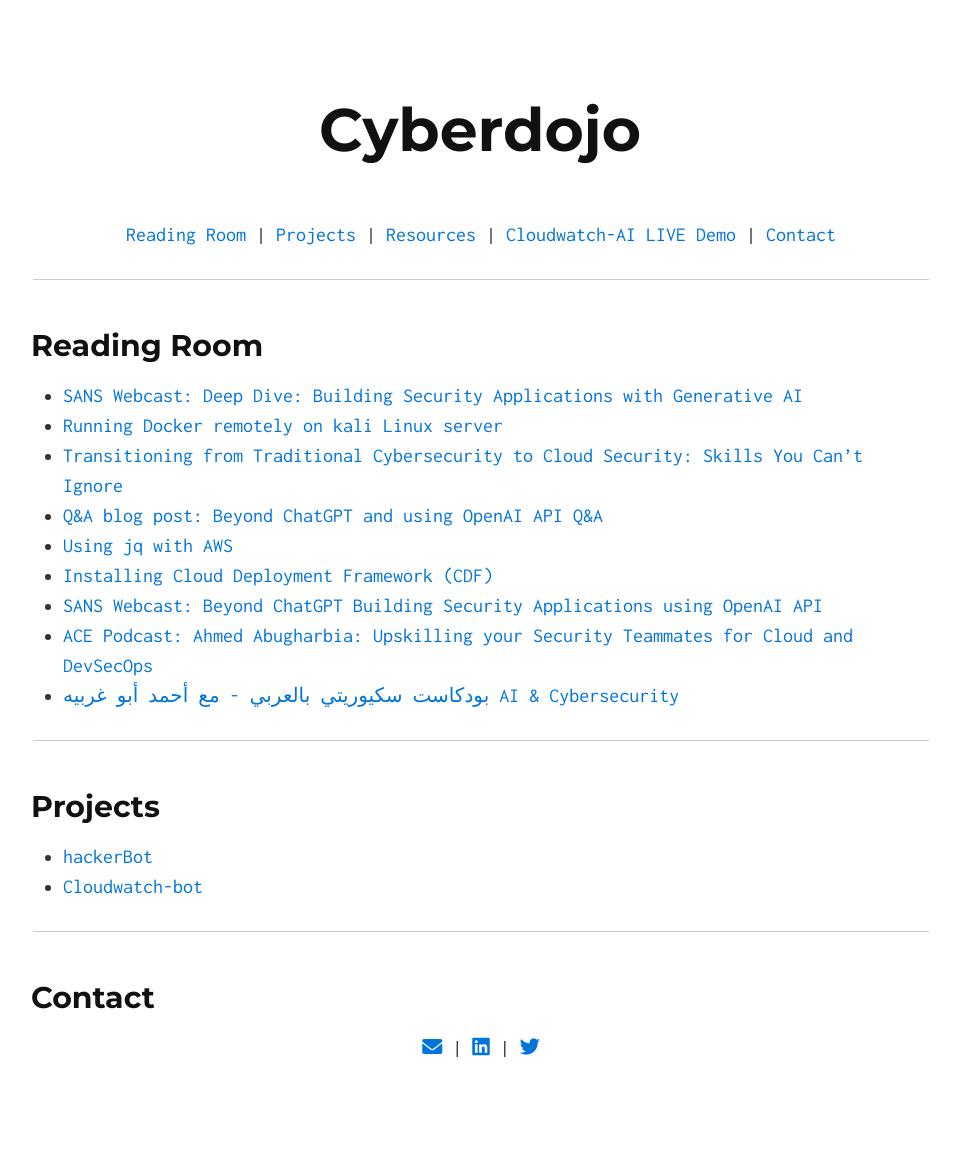
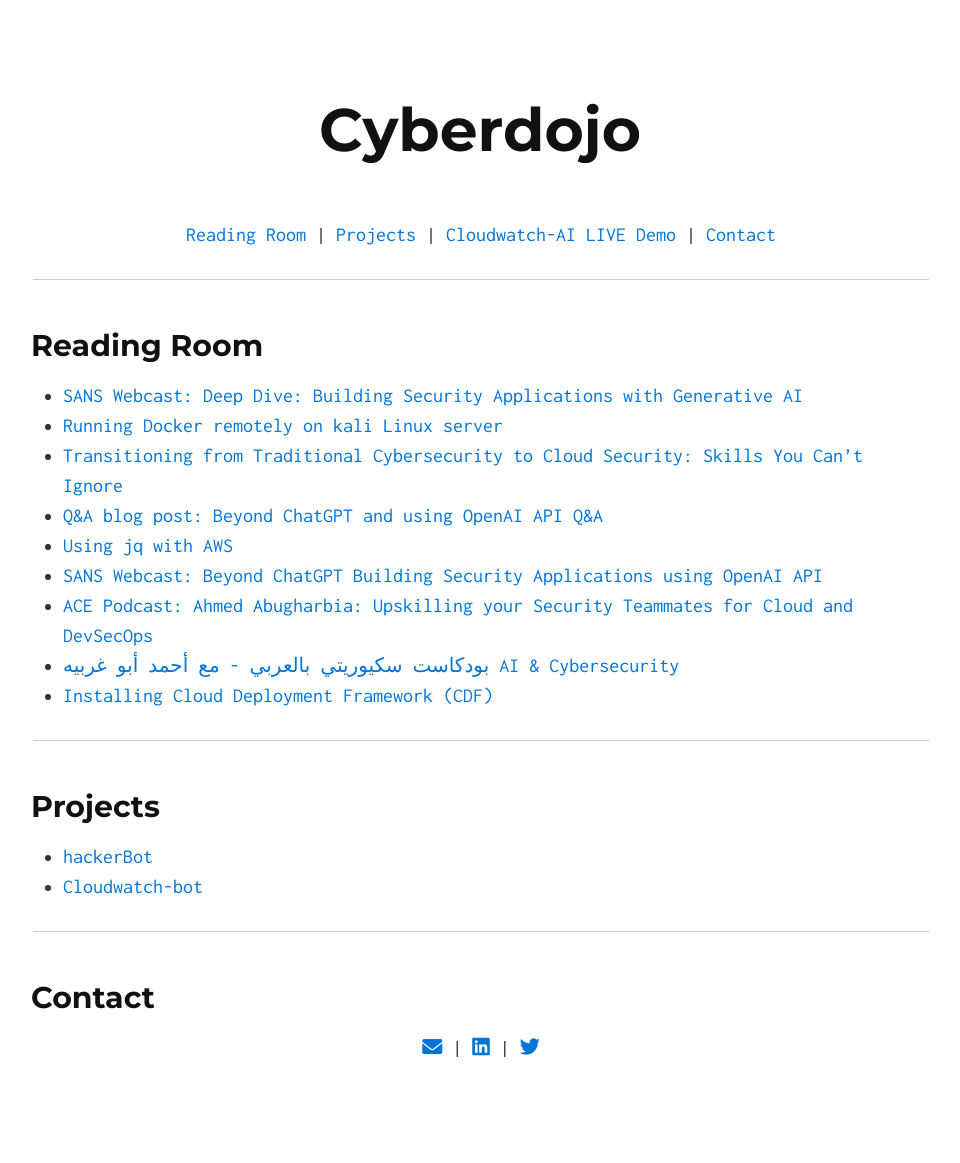
Before and after one commit to Ahmed-AG/cyberdojo-page, a Jekyll site: the page built from index.md, in a window 1280 px wide. Shown: the whole page, without its empty margins (159-1119 px from the left). Built offline with Jekyll 4.4.1, drawn with Linux system fonts in a browser that asks for light colours; our own code applies the rules of GitHub Pages for plain Markdown files; some of the changed lines change nothing that is shown.

Commit message:
Update reading room

```diff
--- a/_includes/menu.html
+++ b/_includes/menu.html
@@ -2,7 +2,6 @@
 <!-- <A href="#services">Services</A> |  -->
 <A href="/#read">Reading Room</A> |
 <A href="/#research-projects">Projects</A> |
-<A href="/#resources">Resources</A> |
 <A href="/cloudwatch-bot.html" >Cloudwatch-AI LIVE Demo</A> |
 <A href="/#contact">Contact</A>
 </center>
--- a/index.md
+++ b/index.md
@@ -8,26 +8,16 @@
 - [Transitioning from Traditional Cybersecurity to Cloud Security: Skills You Can't Ignore](/read/transitioning-from-traditional-cybersecurity-to-cloud-security.html)
 - [Q&A blog post: Beyond ChatGPT and using OpenAI API Q&A](https://www.sans.org/blog/how-to-build-ai-powered-cybersecurity-applications/){:target="_blank"}
 - [Using jq with AWS](/read/jq-for-AWS.md)
-- [Installing Cloud Deployment Framework (CDF)](/read/cloud-deployment-framework.md)
 - [SANS Webcast: Beyond ChatGPT Building Security Applications using OpenAI API](https://www.youtube.com/watch?v=Dcj2bLrgemw){:target="_blank"}
 - [ACE Podcast: Ahmed Abugharbia: Upskilling your Security Teammates for Cloud and DevSecOps](https://www.sans.org/podcasts/cloud-ace/ahmed-abugharbia-upskilling-your-security-teammates-for-cloud-and-devsecops-10/){:target="_blank"}
 - [بودكاست سكيوريتي بالعربي - مع أحمد أبو غربيه AI & Cybersecurity ](https://open.spotify.com/show/4SEZywCqLqOInZtVy2kqHY){:target="_blank"}
+- [Installing Cloud Deployment Framework (CDF)](/read/cloud-deployment-framework.md)
 
 ---
 
 ## <a id="research-projects"></a>Projects
 - [hackerBot](/projects/hackerbot.md)
 - [Cloudwatch-bot](/projects/cloudwatch-bot.md)
-
-<!-- --- -->
-<!--
-## <a id="resources"></a>Resources -->
-<!--
-- [SANS Webcast: Deep Dive: Building Security Applications with Generative AI](https://www.sans.org/webcasts/deep-dive-building-security-applications-generative-ai/){:target="_blank"}
-- [SANS Webcast: Beyond ChatGPT Building Security Applications using OpenAI API](https://www.youtube.com/watch?v=Dcj2bLrgemw){:target="_blank"}
-- [Q&A blog post: Beyond ChatGPT and using OpenAI API Q&A](https://www.sans.org/blog/how-to-build-ai-powered-cybersecurity-applications/){:target="_blank"}
-- [ACE Podcast: Ahmed Abugharbia: Upskilling your Security Teammates for Cloud and DevSecOps](https://www.sans.org/podcasts/cloud-ace/ahmed-abugharbia-upskilling-your-security-teammates-for-cloud-and-devsecops-10/){:target="_blank"}
-- [بودكاست سكيوريتي بالعربي - مع أحمد أبو غربيه AI & Cybersecurity ](https://open.spotify.com/show/4SEZywCqLqOInZtVy2kqHY){:target="_blank"} -->
 
 ---
 
```
